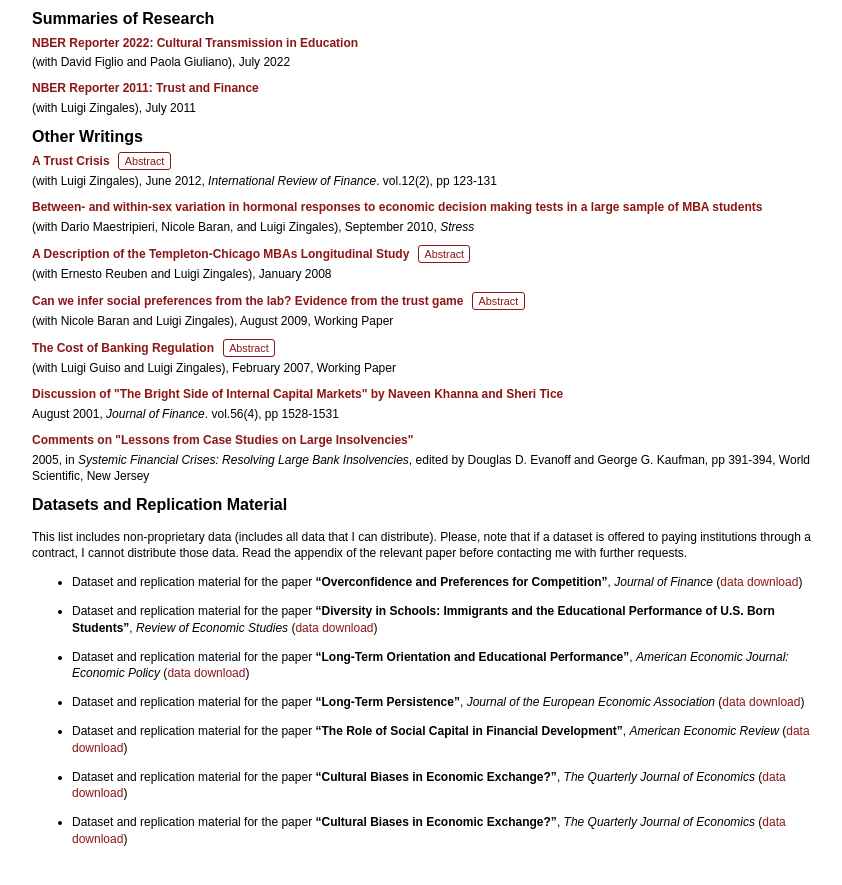
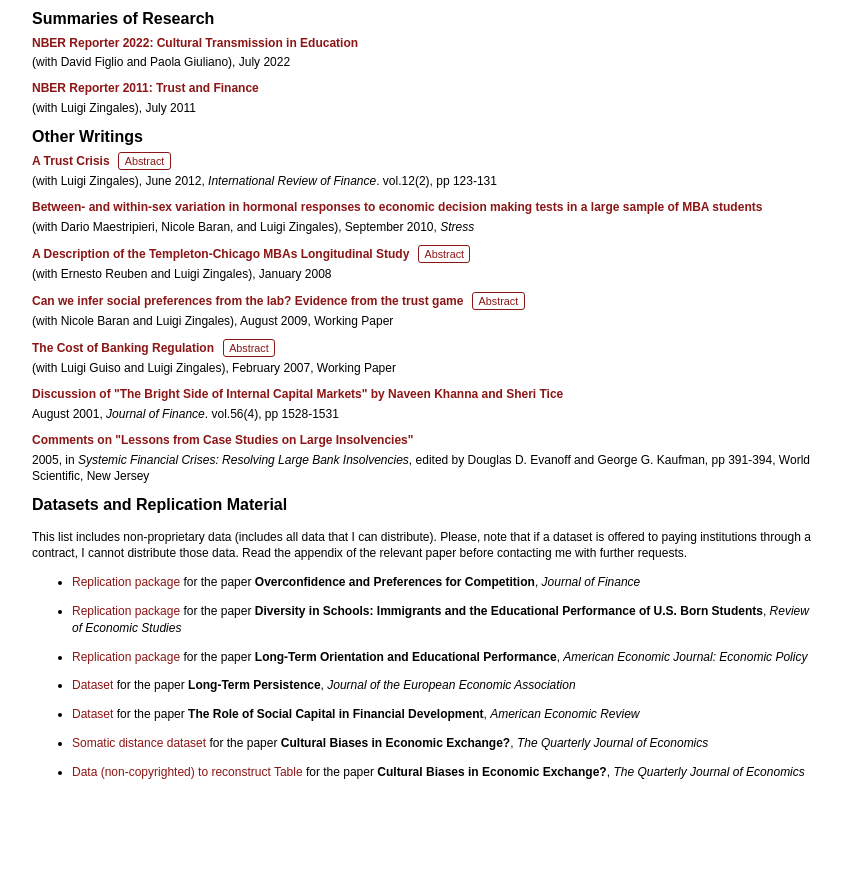
Before and after one commit to paolasapienza/paolasapienza.github.io, a Jekyll site: the page built from index.md, in a window 1280 px wide and 900 px high, scrolled down 1948 px. Shown: the top 885 px of the window, without its empty margins (213-1055 px from the left). Built offline with Jekyll 4.4.1, drawn with Linux system fonts in a browser that asks for light colours; after the commit the page ends 2781 px from its top, so only the background shows below that.

Commit message:
fix datasets

```diff
--- a/_data/datasets.yml
+++ b/_data/datasets.yml
@@ -1,35 +1,42 @@
 datasets:
   - id: 1
+    type: Replication package
     title: "Overconfidence and Preferences for Competition"
     journal: "Journal of Finance"
     link: "https://onlinelibrary.wiley.com/action/downloadSupplement?doi=10.1111%2Fjofi.13314&file=jofi13314-sup-0002-ReplicationCode.zip"
 
   - id: 2
+    type: Replication package
     title: "Diversity in Schools: Immigrants and the Educational Performance of U.S. Born Students"
     journal: "Review of Economic Studies"
     link: "https://zenodo.org/record/7644650"
 
   - id: 3
+    type: Replication package
     title: "Long-Term Orientation and Educational Performance"
     journal: "American Economic Journal: Economic Policy"
     link: "https://www.aeaweb.org/journals/dataset?id=10.1257/pol.20180374"
 
   - id: 4
+    type: Dataset
     title: "Long-Term Persistence"
     journal: "Journal of the European Economic Association"
     link: "assets/datasets/Ltp_replicationpacket.zip"
 
   - id: 5
+    type: Dataset
     title: "The Role of Social Capital in Financial Development"
     journal: "American Economic Review"
     link: "assets/datasets/soc-capital.zip"
 
   - id: 6
+    type: Somatic distance dataset
     title: "Cultural Biases in Economic Exchange?"
     journal: "The Quarterly Journal of Economics"
     link: "assets/datasets/somaticdistance.zip"
 
   - id: 7
+    type: Data (non-copyrighted) to reconstruct Table
     title: "Cultural Biases in Economic Exchange?"
     journal: "The Quarterly Journal of Economics"
     link: "assets/datasets/Table3.dta"
--- a/index.md
+++ b/index.md
@@ -106,5 +106,5 @@ e-mail: [PaolaSapienza@stanford.edu](mailto:paolaSapienza@stanford.edu)
 This list includes non-proprietary data (includes all data that I can distribute). Please, note that if a dataset is offered to paying institutions through a contract, I cannot distribute those data. Read the appendix of the relevant paper before contacting me with further requests.
 
 {% for dataset in site.data.datasets.datasets %}
-- Dataset and replication material for the paper **"{{ dataset.title }}"**, *{{ dataset.journal }}* ([data download]({{ dataset.link }}))
+- {% if dataset.link contains 'http' %}<a href="{{ dataset.link }}">{% if dataset.type %}{{ dataset.type }}{% else %}Dataset and replication material{% endif %}</a>{% else %}<a href="{{ dataset.link }}" download>{% if dataset.type %}{{ dataset.type }}{% else %}Dataset and replication material{% endif %}</a>{% endif %} for the paper **{{ dataset.title }}**, *{{ dataset.journal }}*
 {% endfor %}
```
